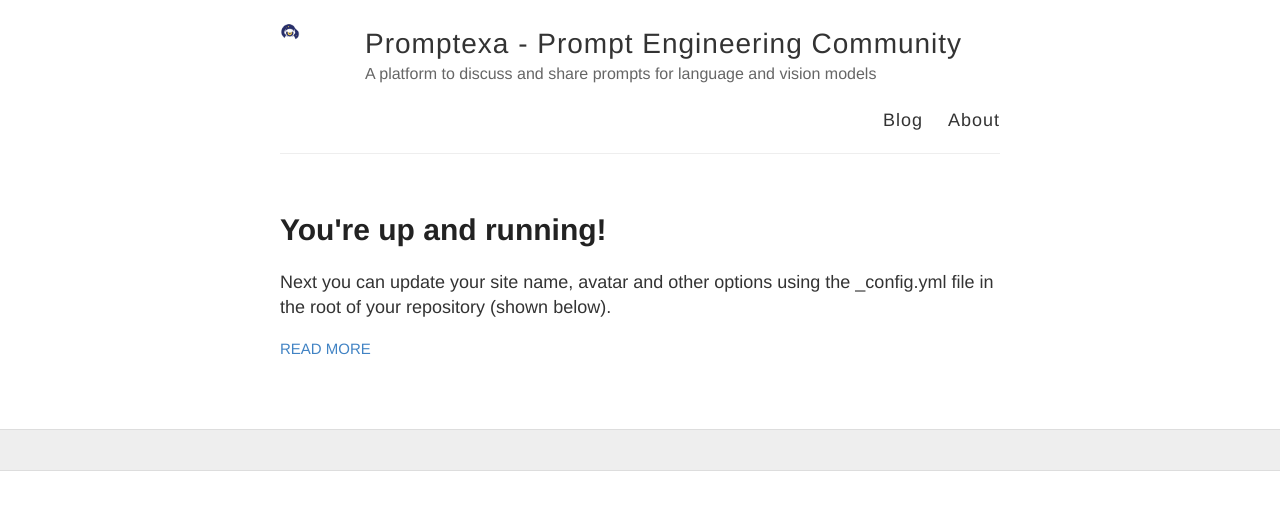
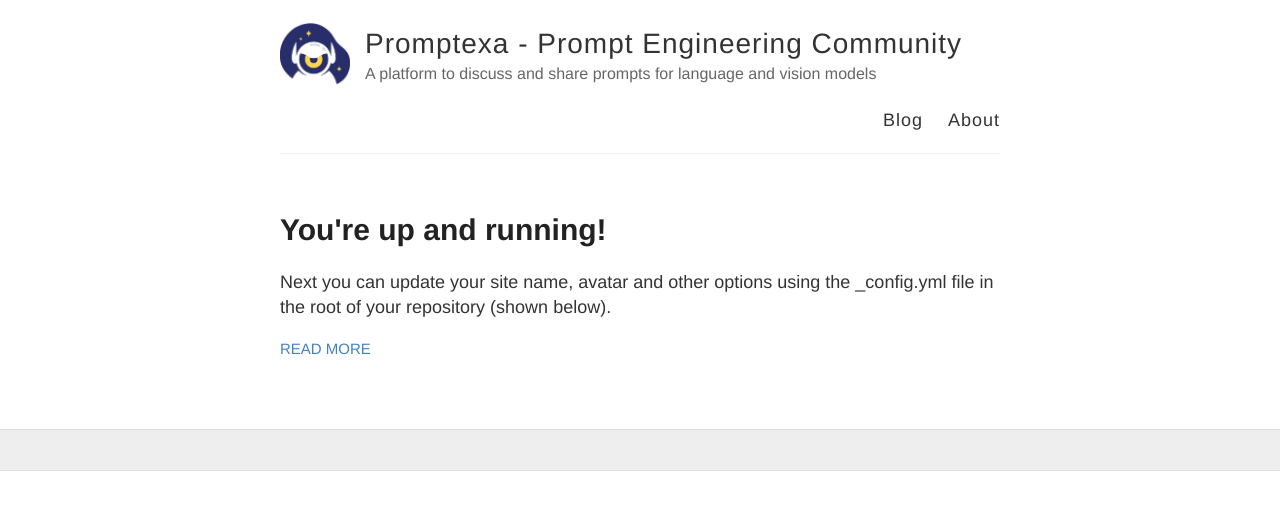
Before and after one commit to promptexa/promptexa.com, a Jekyll site: the page built from index.html, in a window 1280 px wide. Shown: the top 510 px of the page. Built offline with Jekyll 4.4.1, drawn with Linux system fonts in a browser that asks for light colours.

Commit message:
Update logo

```diff
--- a/_config.yml
+++ b/_config.yml
@@ -9,7 +9,7 @@ name: Promptexa - Prompt Engineering Community
 description: A platform to discuss and share prompts for language and vision models
 
 # URL of your avatar or profile pic (you could use your GitHub profile pic)
-avatar: https://raw.githubusercontent.com/promptexa/promptexa.com/main/images/logo_2.png
+avatar: https://raw.githubusercontent.com/promptexa/promptexa.com/main/images/logo_1.png
 
 #
 # Flags below are optional
```
